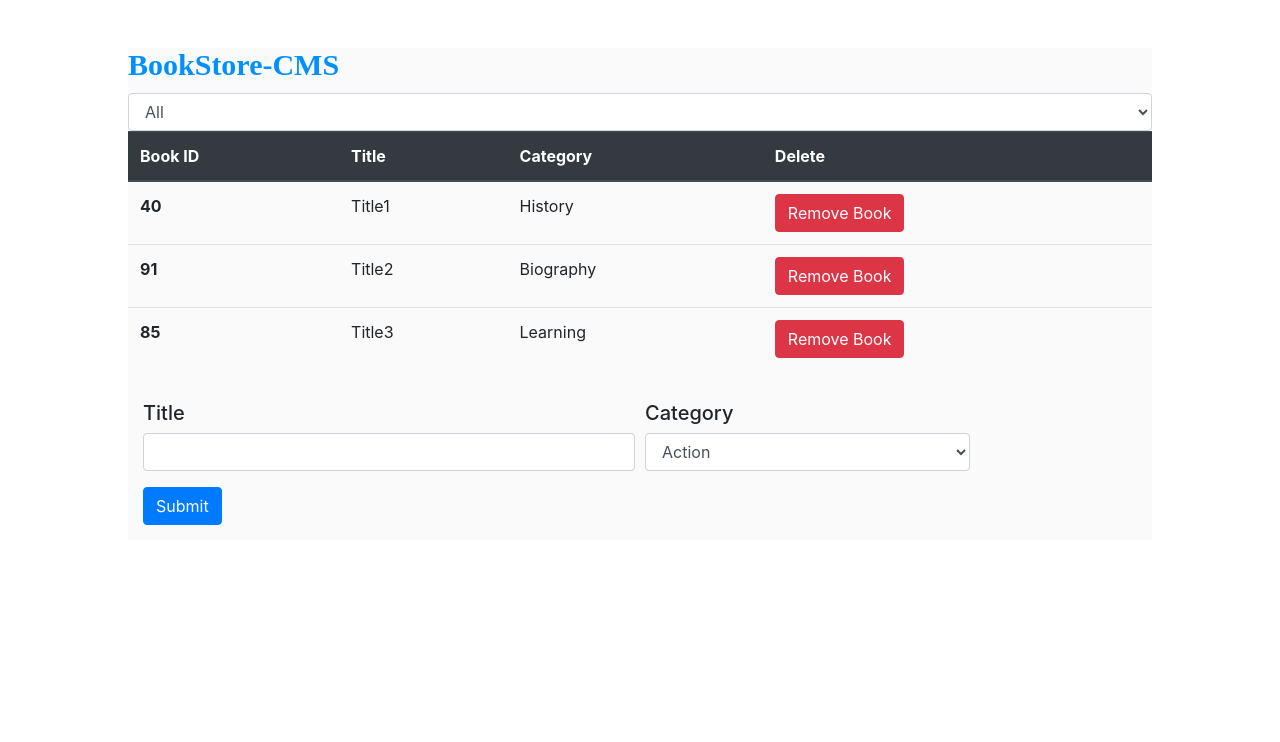
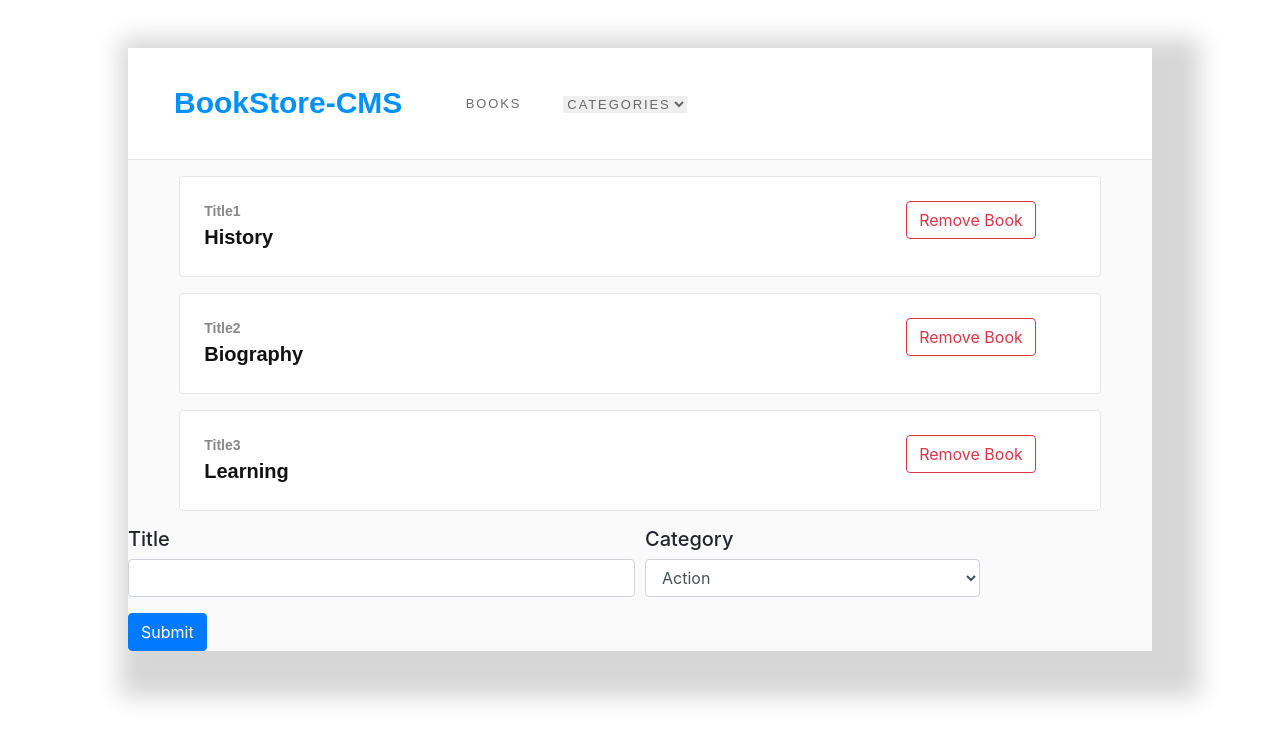
Before and after one commit to FelipeEnne/bookstore-cms, a React (Create React App) app: page / in a window 1280 px wide. Shown: the top 742 px of the page. Built offline with nearby package versions, Linux system fonts and the light colour scheme.

Commit message:
fix the nav bar and the books display

```diff
--- a/src/components/Book.js
+++ b/src/components/Book.js
@@ -2,12 +2,15 @@ import React from 'react';
 import PropTypes from 'prop-types';
 
 const Book = ({ book, handleRemoveBook }) => (
-  <tr>
-    <th>{book.id}</th>
-    <td>{book.title}</td>
-    <td>{book.category}</td>
-    <td><button type="button" onClick={handleRemoveBook} className="btn btn-danger">Remove Book</button></td>
-  </tr>
+  <div className="container-books">
+    <div>
+      <div className="container-booksTitle">{book.title}</div>
+      <div className="container-booksCategory">{book.category}</div>
+    </div>
+    <div className="container-removeButton">
+      <button type="button" onClick={handleRemoveBook} className="btn btn-outline-danger">Remove Book</button>
+    </div>
+  </div>
 );
 
 
--- a/src/components/CategoryFilter.js
+++ b/src/components/CategoryFilter.js
@@ -6,8 +6,8 @@ const categories = ['Action', 'Biography', 'History', 'Horror', 'Kids', 'Learnin
 function CategoryFilter(props) {
   return (
     <div className="selectCategory">
-      <select className="form-control" name="category" onChange={e => props.handleChange(e)}>
-        <option value="All">All</option>
+      <select name="category" onChange={e => props.handleChange(e)}>
+        <option value="CATEGORIES">CATEGORIES</option>
         {categories.map(category => (
           <option key={category} value={category}>
             {category}
--- a/src/containers/BooksList.js
+++ b/src/containers/BooksList.js
@@ -30,27 +30,19 @@ class BooksList extends Component {
 
     let filterCategory;
 
-    if (filter === 'All') {
+    if (filter === 'CATEGORIES') {
       filterCategory = books;
     } else {
       filterCategory = books.filter(book => book.category === filter);
     }
 
     return (
-      <div className="">
+      <div className="nav-bar">
+        <div className="nav-app">
           <h2 className="nav-title">BookStore-CMS</h2>
-        <div className="">
+          <h3 className="nav-books">BOOKS</h3>
           <CategoryFilter handleChange={this.handleFilterChange} />
-          <table className="table">
-            <thead className="thead-dark">
-              <tr>
-                <th scope="col">Book ID</th>
-                <th scope="col">Title</th>
-                <th scope="col">Category</th>
-                <th scope="col">Delete</th>
-              </tr>
-            </thead>
-            <tbody>
+        </div>
         {filterCategory.map(book => (
           <Book
             key={book.id}
@@ -58,9 +50,6 @@ class BooksList extends Component {
             handleRemoveBook={() => this.handleRemoveBook(book)}
           />
         ))}
-            </tbody>
-          </table>
-        </div>
       </div>
     );
   }
--- a/src/index.css
+++ b/src/index.css
@@ -2,27 +2,21 @@ body {
   padding: 0;
   margin: 0;
   box-sizing: border-box;
-  font-family: -apple-system, BlinkMacSystemFont, 'Segoe UI', 'Roboto', 'Oxygen',
-    'Ubuntu', 'Cantarell', 'Fira Sans', 'Droid Sans', 'Helvetica Neue',
-    sans-serif;
+  font-family: 'Montserrat', sans-serif;
   -webkit-font-smoothing: antialiased;
   -moz-osx-font-smoothing: grayscale;
   background-color: #f5f6fa ;
 }
 
-code {
-  font-family: source-code-pro, Menlo, Monaco, Consolas, 'Courier New',
-    monospace;
-}
 
 .App {
   width: 80%;
   margin: 3rem auto;
   background-color: #fafafa;;
-  box-shadow: 0 2px 5px 2px rgba(#121212, .2);
+  box-shadow: 20px 18px 22px 28px #00000029;
 }
 
-.navBar {
+.nav-app {
   background-color: #fff;
   padding: 2rem 1rem;
   display: flex;
@@ -30,19 +24,64 @@ code {
   border-bottom: 1px solid #e8e8e8;
 }
 
-.BooksForm {
-  padding: 15px;
+.nav-title {
+  margin: 5px 30px;
+  width: 240px;
+  height: 37px;
+  font-size: 30px;
+  font-weight: bold;
+  color: #0290ff;
 }
 
-.nav-title {
-  width: 240px;
-  height: 37px;
-  font-family: Montserrat;
-  font-size: 30px;
+.nav-books {
+  margin: 10px 20px;
+  width: 59px;
+  height: 16px;
+  font-size: 13px;
+  letter-spacing: 1.9px;
+  color: #1212129e;
+  text-align: center;
+  align-self: center;
+}
+
+.selectCategory {
+  margin: 12px 20px;
+  width: 59px;
+  height: 16px;
+  border-style: none;
+}
+
+.selectCategory  select {
+  font-size: 13px;
+  letter-spacing: 1.9px;
+  color: #1212129e;
+  text-align: center;
+  align-self: center;
+  border-style: none;
+}
+
+
+.container-books {
+  padding: 1.5rem 4rem 1.5rem 1.5rem;
+  display: flex;
+  border: 1px solid  #e8e8e8;
+  border-radius: 4px;
+  width: 90%;
+  margin: 1rem auto;
+  background-color: #ffffff;
+  justify-content: space-between;
+}
+
+.container-booksTitle {
+  color: #888888;
+  font-family: 'Montserrat', sans-serif;
+  font-size: 14px;
   font-weight: bold;
-  font-stretch: normal;
-  font-style: normal;
-  line-height: normal;
-  letter-spacing: normal;
-  color: #0290ff;
 }
+
+.container-booksCategory {
+  color: #121212;
+  font-family: RobotoSlab,'Montserrat', sans-serif;
+  font-size: 20px;
+  font-weight: bold;
+}
--- a/src/reducers/filter.js
+++ b/src/reducers/filter.js
@@ -1,4 +1,4 @@
-const filterReducer = (state = 'All', action) => {
+const filterReducer = (state = 'CATEGORIES', action) => {
   switch (action.type) {
     case 'CHANGE_FILTER':
       return action.category;
```
Lines whose indentation alone changed are shown as unchanged.
